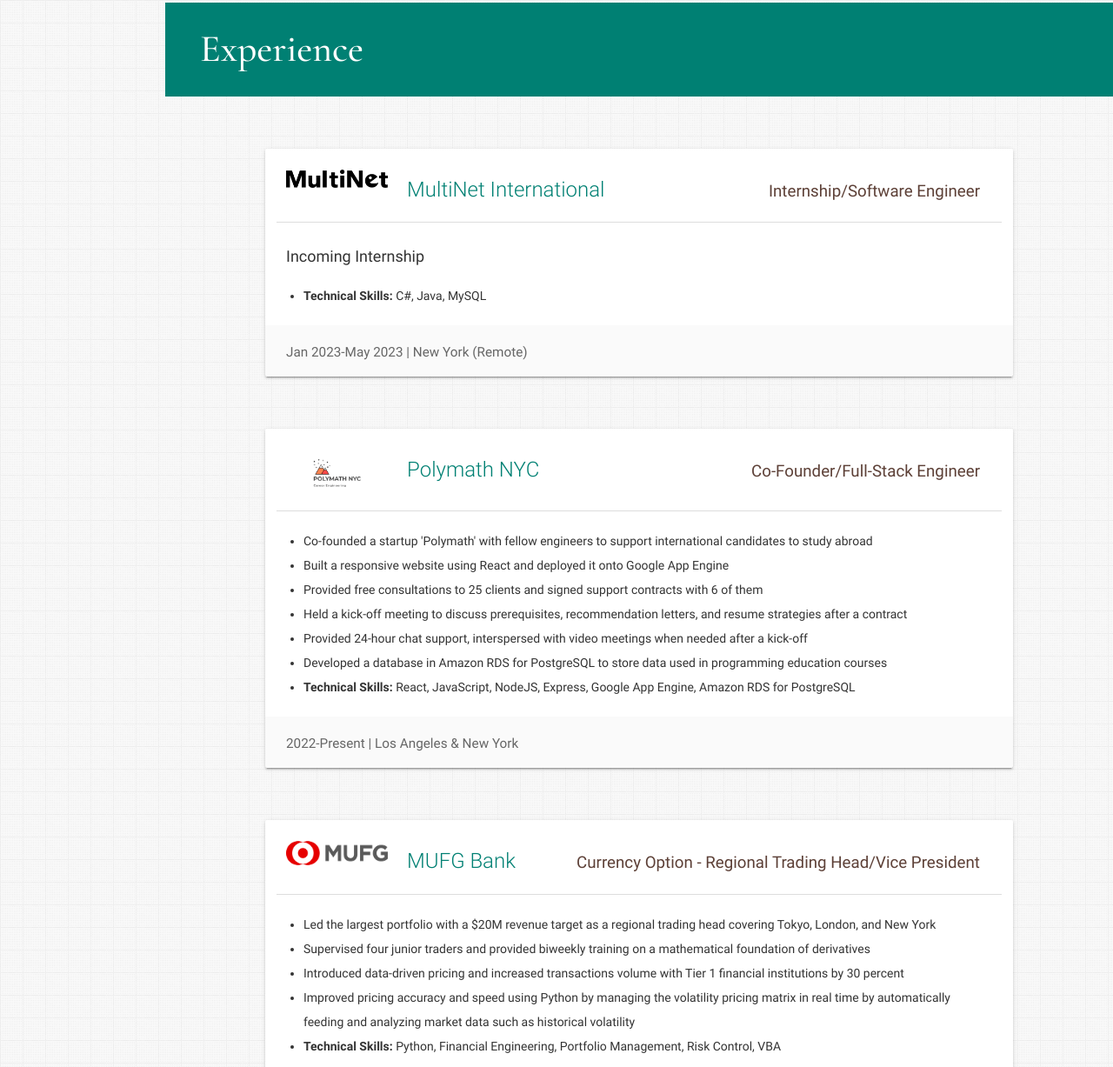
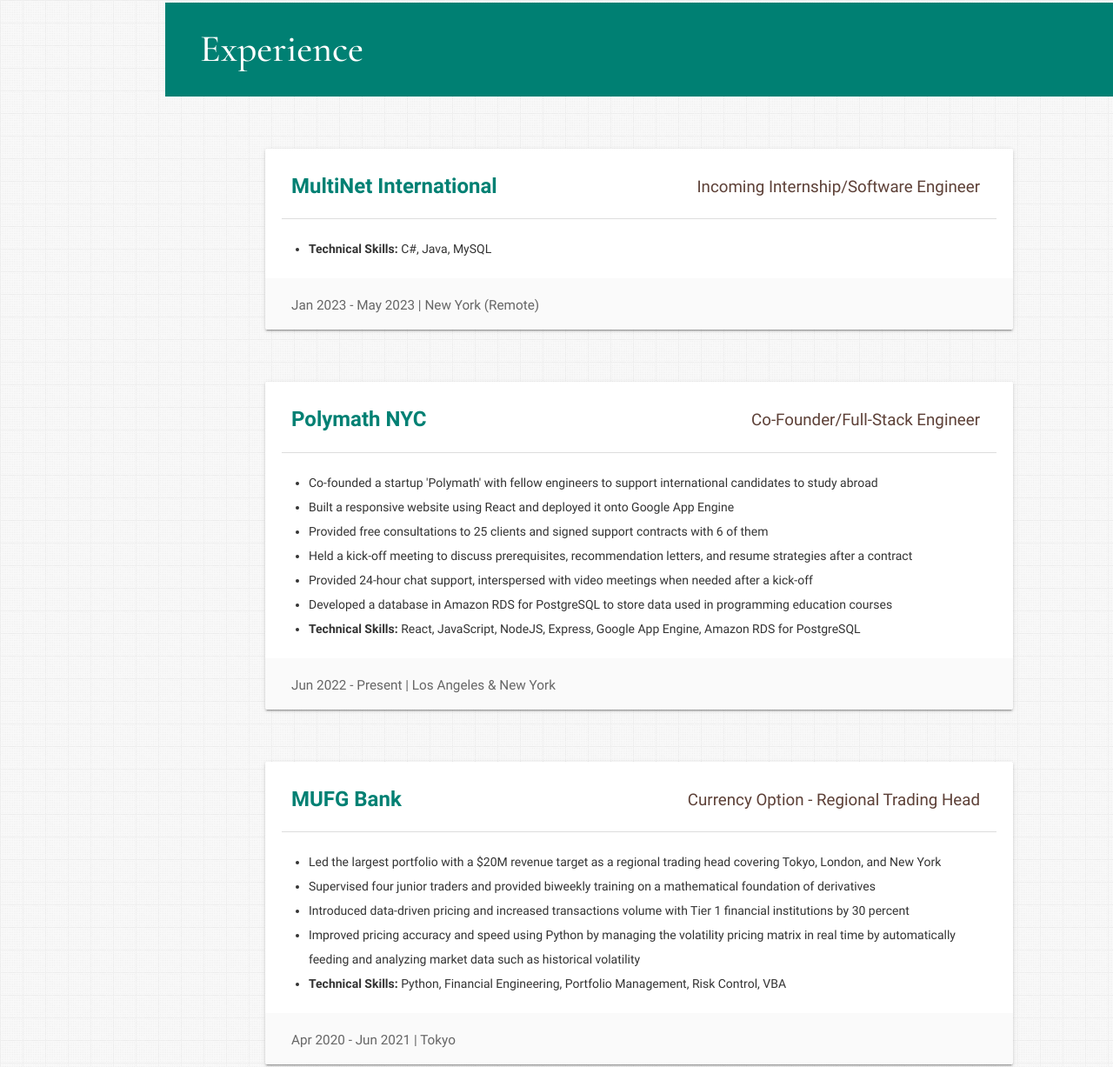
Before and after one commit to Tetsu87/Tetsu87.github.io, a plain HTML site: page index.html in a window 1280 px wide. Shown: the part 1638-2865 px from the top of the page at 87% size. Drawn offline with nearby package versions, Linux system fonts and the light colour scheme.

Commit message:
fixed font

```diff
--- a/assets/css/style.css
+++ b/assets/css/style.css
@@ -371,7 +371,7 @@ h3 {
   font-size: 1.25rem;
   position: absolute;
   right: 38px;
-  top: 35px;
+  top: 30px;
 }
 
 .card li a {
@@ -386,7 +386,7 @@ h3 {
 }
 
 .card .card-content {
-  padding-bottom: 20px;
+  padding: 20px 30px 20px 30px;
 }
 
 .card .card-content p {
@@ -409,6 +409,7 @@ h3 {
 #experience .card-action {
   background-color: rgba(0, 0, 0, 0.02);
   border: none;
+  padding-left: 30px;
 }
 
 #experience .card .col.s12.m2 a {
@@ -441,6 +442,7 @@ h3 {
 
 .card .card-title {
   font-size: 24px;
+  font-weight: bold;
 }
 
 .card .card-content .card-title {
--- a/index.html
+++ b/index.html
@@ -195,11 +195,7 @@
                 <!-- Latest Experience -->
                 <div class="card">
                     <div class="card-content">
-                        <div class="row align-items-center">
-                            <div class="col s12 m2">
-                                <img alt="Multinet logo" src="./assets/img/MultiNet.png"
-                                    class="responsive-img center-block text-center" />
-                            </div>
+                        <div class="row">
                             <div class="col s12 m10">
                                 <p>
                                     <span class="card-title"><a href="https://www.multinet-usa.com/Home/Index"
@@ -208,8 +204,7 @@
                                 </p>
                             </div>
                         </div>
-                        <div class="role brown-text text-darken-2">Internship/Software Engineer</div>
-                        <p>Incoming Internship</p>
+                        <div class="role brown-text text-darken-2">Incoming Internship/Software Engineer</div>
                         <ul>
                             <li>
                                 <b>Technical Skills:</b> C#, Java, MySQL
@@ -217,17 +212,13 @@
                         </ul>
                     </div>
                     <div class="card-action">
-                        <span>Jan 2023-May 2023 | New York (Remote)</span>
+                        <span>Jan 2023 - May 2023 | New York (Remote)</span>
                     </div>
                 </div>
 
                 <div class="card">
                     <div class="card-content">
                         <div class="row">
-                            <div class="col s12 m2">
-                                <a href="https://www.polymathnyc.com/" target="_blank"><img alt="Polymath logo"
-                                        src="./assets/img/polymath_logo.jpg" class="responsive-img center-block" /></a>
-                            </div>
                             <!-- <div class="col s12 m10"> -->
                             <div class="col s12 m10">
                                 <p>
@@ -251,12 +242,13 @@
                                 education courses</li>
 
                             <li>
-                                <b>Technical Skills:</b> React, JavaScript, NodeJS, Express, Google App Engine, Amazon RDS for PostgreSQL
+                                <b>Technical Skills:</b> React, JavaScript, NodeJS, Express, Google App Engine, Amazon
+                                RDS for PostgreSQL
                             </li>
                         </ul>
                     </div>
                     <div class="card-action">
-                        <span>2022-Present | Los Angeles & New York</span>
+                        <span>Jun 2022 - Present | Los Angeles & New York</span>
                     </div>
                 </div>
 
@@ -264,11 +256,6 @@
                 <div class="card">
                     <div class="card-content">
                         <div class="row">
-                            <div class="col s12 m2">
-                                <a href="https://www.bk.mufg.jp/global/" target="_blank"><img alt="MUFG Bank logo"
-                                        src="./assets/img/MUFG_logo.png" class="responsive-img center-block" /></a>
-                            </div>
-                            <!-- <div class="col s12 m10"> -->
                             <div class="col s12 m10">
                                 <p>
                                     <span class="card-title"><a href="https://www.bk.mufg.jp/global/" target="_blank"
@@ -276,8 +263,7 @@
                                 </p>
                             </div>
                         </div>
-                        <div class="role brown-text text-darken-2">Currency Option - Regional Trading Head/Vice
-                            President</div>
+                        <div class="role brown-text text-darken-2">Currency Option - Regional Trading Head</div>
                         <ul>
                             <li>Led the largest portfolio with a $20M revenue target as a regional trading head covering
                                 Tokyo, London, and New York</li>
@@ -303,11 +289,6 @@
                 <div class="card">
                     <div class="card-content">
                         <div class="row">
-                            <div class="col s12 m2">
-                                <a href="https://www.mufgamericas.com/" target="_blank"><img alt="MUFG Bank logo"
-                                        src="./assets/img/MUFG_logo.png" class="responsive-img center-block" /></a>
-                            </div>
-                            <!-- <div class="col s12 m10"> -->
                             <div class="col s12 m10">
                                 <p>
                                     <span class="card-title"><a href="https://www.mufgamericas.com/" target="_blank"
@@ -336,11 +317,6 @@
                 <div class="card">
                     <div class="card-content">
                         <div class="row">
-                            <div class="col s12 m2">
-                                <a href="https://www.bk.mufg.jp/global/" target="_blank"><img alt="MUFG Bank logo"
-                                        src="./assets/img/MUFG_logo.png" class="responsive-img center-block" /></a>
-                            </div>
-                            <!-- <div class="col s12 m10"> -->
                             <div class="col s12 m10">
                                 <p>
                                     <span class="card-title"><a href="https://www.bk.mufg.jp/global/" target="_blank"
@@ -348,8 +324,7 @@
                                 </p>
                             </div>
                         </div>
-                        <div class="role brown-text text-darken-2">Currency Option - Regional Trading Head/Vice
-                            President</div>
+                        <div class="role brown-text text-darken-2">Currency Option - Associate</div>
                         <ul>
                             <li>Programmed a position sheet by VBA that aggregates derivatives risks for 10 Asian and
                                 European currencies output from 3 systems, summarized them by risk type, and
@@ -393,20 +368,19 @@
                                     A stock search & virtual trading cross-platform app with Angular and Swift
                                 </p>
                             </div>
+                            <!-- materialize css-->
                             <div class="card-reveal">
-                                <!-- TODO: change this -- only close button -->
-                                <!-- <span class="card-title brown-text">Accomplishments<i class="mdi-navigation-close right"></i></span> -->
                                 <span class="card-title grey-text"><small>Accomplishments</small><i
                                         class="mdi-navigation-close right"></i></span>
                                 <ul>
-                                    <li><b>Tools:</b> Angular, Swift, NodeJS, Express, TypeScript, HTML/CSS, Bootstrap,
-                                        Google App Engine</li>
                                     <li>Programmed a cross-platform app that retrieves and displays stock information
                                         and enalbles virtual trading with Angular and Swift</li>
                                     <li>Built the backend in NodeJS fetching real-time stock quotes, top news, and
                                         social sentiments from the Finnhub API</li>
                                     <li>Enhanced user experience with asynchronous data retrieval and time-series data
                                         visualization using HighCharts</li>
+                                    <li><b>Tools:</b> Angular, Swift, NodeJS, Express, TypeScript, HTML/CSS, Bootstrap,
+                                        Google App Engine</li>
 
                                 </ul>
                                 <div class="card-action">
@@ -443,6 +417,9 @@
                                 <span class="card-title grey-text"><small>Accomplishments</small><i
                                         class="mdi-navigation-close right"></i></span>
                                 <ul>
+                                    <li>Developed an interactive SMS chatbot in Python using AWS Lambda, Pinpoint, and
+                                        SNS to provide wave forecasts for major surfing spots in California</li>
+                                    <li>Phone number: 833-709-2033</li>
                                     <li><b>Tools:</b> AWS Lambda, AWS Pinpoint, AWS SNS</li>
 
                                 </ul>
@@ -476,21 +453,21 @@
                                 <span class="card-title grey-text"><small>Accomplishments</small><i
                                         class="mdi-navigation-close right"></i></span>
                                 <ul>
-                                    <li><b>Tools:</b> React, NodeJS, HTML/CSS, Google App Engine</li>
                                     <li>Created a responsive website using React and deployed it onto Google App Engine
                                     </li>
                                     <li>Developed an API which fetches RSS of Polymath articles from third-party
                                         blogging platforms </li>
 
+                                    <li><b>Tools:</b> React, NodeJS, HTML/CSS, Google App Engine</li>
                                 </ul>
                                 <div class="card-action">
-                                     <a aria-label="Visit " href="https://www.polymathnyc.com/"
-                                        target="_blank" data-tooltip="View Online"
+                                    <a aria-label="Visit " href="https://www.polymathnyc.com/" target="_blank"
+                                        data-tooltip="View Online"
                                         class="btn-floating btn-large waves-effect waves-light blue-grey tooltipped"><i
                                             class="fa fa-external-link"></i></a>
                                     <a aria-label="Visit the GitHub repo for  project"
-                                        href="https://github.com/Tetsu87/Polymath-Official-Website" target="_blank" data-position="top"
-                                        data-tooltip="View Source"
+                                        href="https://github.com/Tetsu87/Polymath-Official-Website" target="_blank"
+                                        data-position="top" data-tooltip="View Source"
                                         class="btn-floating btn-large waves-effect waves-light blue-grey tooltipped"><i
                                             class="fa fa-github"></i></a>
                                 </div>
@@ -678,7 +655,7 @@
                         </ul>
                     </div>
                     <div class="card-action">
-                        <span>Aug 2021-Exp.Dec 2023</span>
+                        <span>Aug 2021 - Exp.Dec 2023</span>
                     </div>
                 </div>
 
@@ -697,7 +674,7 @@
                         </p>
                     </div>
                     <div class="card-action">
-                        <span>2009-2011</span>
+                        <span>2009 - 2011</span>
                     </div>
                 </div>
 
@@ -736,7 +713,7 @@
                         </p>
                     </div>
                     <div class="card-action">
-                        <span>2005-2009</span>
+                        <span>2005 - 2009</span>
                     </div>
                 </div>
             </div>
```
Also changed, not shown: 1 other file.
